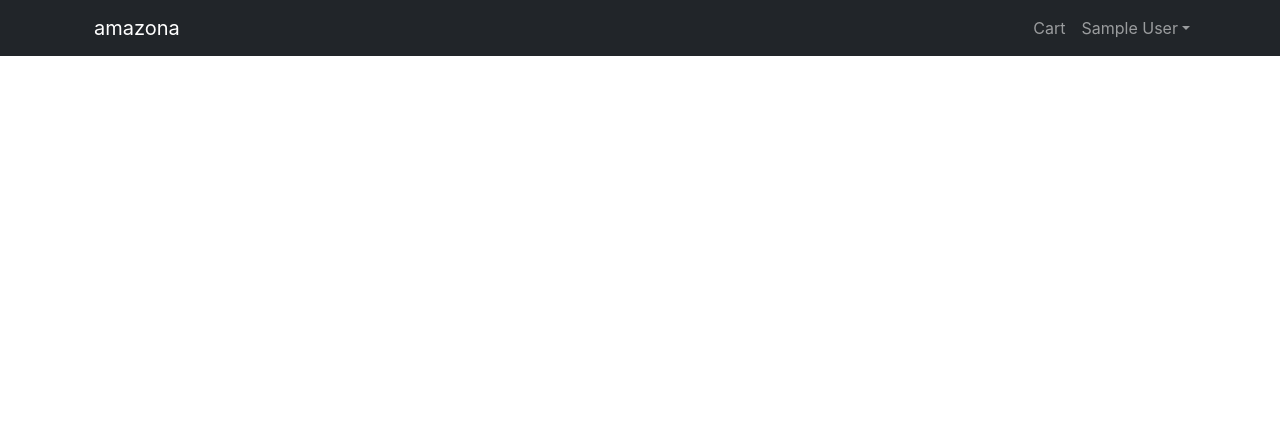
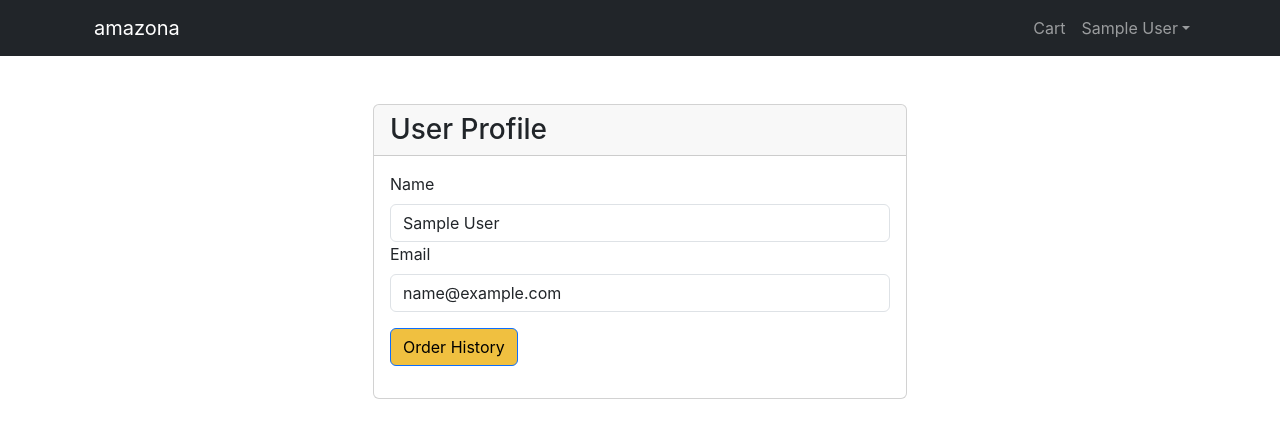
Before and after one commit to moahmeda-abdo/mern-ecommerce-version2, a React (Create React App) app in the folder client/: page /profile in a window 1280 px wide. Shown: the top 438 px of the page. Built offline with nearby package versions, Linux system fonts and the light colour scheme; sample sign-in values are in the browser's storage.

Commit message:
simple-user-profile

```diff
--- a/client/src/App.js
+++ b/client/src/App.js
@@ -13,6 +13,7 @@ import PaymentPage from "./pages/PaymentPage";
 import PlaceOrderPage from "./pages/PlaceOrderPage";
 import OrderPage from "./pages/OrderPage";
 import OrderHistory from "./pages/OrderHistory";
+import UserProfile from "./pages/UserProfile";
 
 function App() {
   return (
@@ -32,6 +33,7 @@ function App() {
             <Route path="/placeorder" element={<PlaceOrderPage />} />
             <Route path="/order/:id" element={<OrderPage />} />
             <Route path="/orderhistory" element={<OrderHistory />} />
+            <Route path="/profile" element={<UserProfile />} />
           </Routes>
         </Container>
       </BrowserRouter>
--- a/client/src/components/NavigationBar.js
+++ b/client/src/components/NavigationBar.js
@@ -38,9 +38,9 @@ export default function NavigationBar() {
             </Link>
             {userInfo ? (
               <NavDropdown title={userInfo.name} id="basic-nav-dropdown">
-                <Link to="/profile">
-                  <NavDropdown.Item>User Profile</NavDropdown.Item>
-                </Link>
+                <NavDropdown.Item>
+                  <Link to="/profile">User Profile</Link>
+                </NavDropdown.Item>
 
                 <NavDropdown.Item>
                   {" "}
--- /dev/null
+++ b/client/src/pages/UserProfile.js
@@ -0,0 +1,52 @@
+import React, { useContext, useEffect } from "react";
+import { Store } from "./Store";
+import { Link, useNavigate } from "react-router-dom";
+import { Helmet } from "react-helmet-async";
+import { Container, Row, Col, Card, Form, Button } from "react-bootstrap";
+
+export default function UserProfile() {
+  const navigate = useNavigate();
+
+  const { state} = useContext(Store);
+  const { userInfo } = state;
+
+
+
+  useEffect(() => {
+    if (!userInfo) {
+      navigate("/signin");
+    }
+  }, [userInfo, navigate]);
+
+  return (
+    <Container className="mt-5">
+      <Helmet>User Profile</Helmet>
+      {userInfo ? ( // Check if userInfo exists
+        <Row className="justify-content-center">
+          <Col md={6}>
+            <Card>
+              <Card.Header>
+                <h1 className="h3 mb-0">User Profile</h1>
+              </Card.Header>
+              <Card.Body>
+                <Form.Group>
+                  <Form.Label>Name</Form.Label>
+                  <Form.Control type="text" value={userInfo.name} readOnly />
+                </Form.Group>
+                <Form.Group>
+                  <Form.Label>Email</Form.Label>
+                  <Form.Control type="email" value={userInfo.email} readOnly />
+                </Form.Group>
+                <Link to="/orderhistory">
+                  <Button variant="primary" className="my-3">
+                    Order History
+                  </Button>
+                </Link>
+              </Card.Body>
+            </Card>
+          </Col>
+        </Row>
+      ) : null} {/* If userInfo doesn't exist, don't render the content */}
+    </Container>
+  );
+}
```
Also changed, not shown: 1 other file (tests, documents, lock files or other folders).
